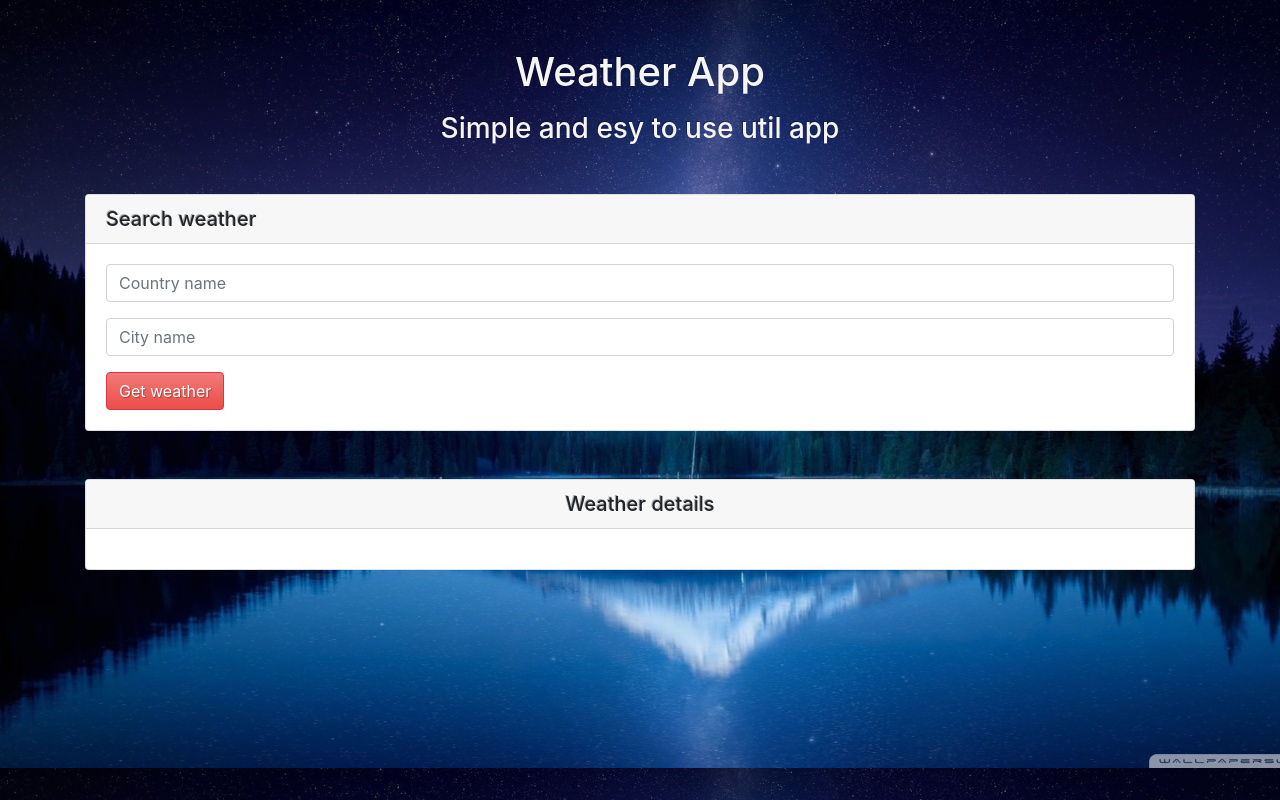
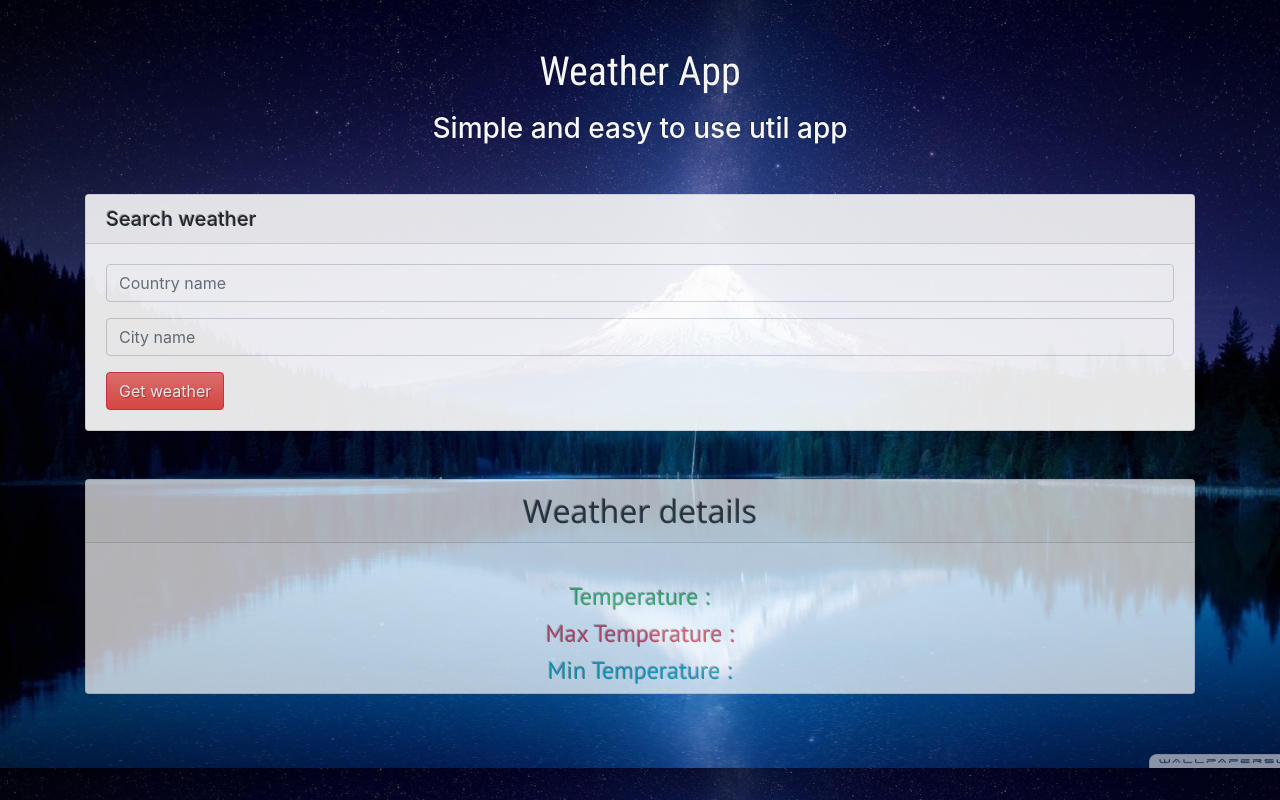
Before and after one commit to nadeeraka/react-wapp, a React (Create React App) app: page / in a window 1280 px wide. Built offline with nearby package versions, Linux system fonts and the light colour scheme; no server answers.

Commit message:
more  style added

```diff
--- a/public/index.html
+++ b/public/index.html
@@ -17,6 +17,19 @@
       href="https://bootswatch.com/4/slate/bootstrap.min.css"
     />
     <link rel="manifest" href="%PUBLIC_URL%/manifest.json" />
+    <link
+      href="https://fonts.googleapis.com/css?family=Roboto+Condensed"
+      rel="stylesheet"
+    />
+    <link
+      href="https://fonts.googleapis.com/css?family=Open+Sans"
+      rel="stylesheet"
+    />
+    <link
+      href="https://fonts.googleapis.com/css?family=Open+Sans|PT+Sans"
+      rel="stylesheet"
+    />
+
     <!--
       Notice the use of %PUBLIC_URL% in the tags above.
       It will be replaced with the URL of the `public` folder during the build.
@@ -26,13 +39,7 @@
       work correctly both with client-side routing and a non-root public URL.
       Learn how to configure a non-root public URL by running `npm run build`.
     -->
-    <style>
-      .bp {
-        height: 100%;
-        width: 100%;
-      }
-    </style>
-    <title>React App</title>
+    <title>Weather App</title>
   </head>
   <body
     class="bb"
--- a/src/App.js
+++ b/src/App.js
@@ -77,7 +77,18 @@
       <div className="container">
         <Title />
         <Form getWhether={this.getWhether} />
-        <Weather />
+        <Weather
+          temp={this.state.temp}
+          tempMax={this.state.temp_max}
+          tempMin={this.state.temp_min}
+          humidity={this.state.humidity}
+          pressure={this.state.pressure}
+          wind={this.state.wind}
+          name={this.state.name}
+          description={this.state.description}
+          main={this.state.main}
+          error={this.state.error}
+        />
       </div>
     );
   }
--- a/src/components/form.js
+++ b/src/components/form.js
@@ -3,7 +3,7 @@
 const Form = props => {
   return (
     <div>
-      <div className="card">
+      <div className="card os">
         <h5 className="card-header">Search weather</h5>
         <div className="card-body">
           <form onSubmit={props.getWhether}>
--- a/src/components/title.js
+++ b/src/components/title.js
@@ -3,8 +3,8 @@
   return (
     <div>
       <h1 className="text-center mt-5 mb-3 cc">Weather App</h1>
-      <h3 className="text-center mt-2 mb-5 cc">
-        Simple and esy to use util app
+      <h3 className="text-center mt-2 mb-5 text-light">
+        Simple and easy to use util app
       </h3>
     </div>
   );
--- a/src/components/weather.js
+++ b/src/components/weather.js
@@ -2,9 +2,18 @@
 
 const Weather = props => (
   <div>
-    <div className="card mt-5">
-      <h5 className="card-header text-center"> Weather details</h5>
+    <div className="card mt-5 op">
+      <h2 className="card-header text-center text-dark ff"> Weather details</h2>
       <div className="card-body" />
+      <h4 className=" text-center text-success pt">
+        Temperature : {props.temp}
+      </h4>
+      <h4 className=" text-center text-danger  pt">
+        Max Temperature : {props.tempMax}
+      </h4>
+      <h4 className=" text-center text-info pt">
+        Min Temperature : {props.tempMin}
+      </h4>
     </div>
   </div>
 );
--- a/src/index.css
+++ b/src/index.css
@@ -14,5 +14,18 @@
 }
 .cc {
   color: whitesmoke;
-  text-shadow: 2em, black +;
+  text-shadow: 2em, black;
+  font-family: "Roboto Condensed", sans-serif;
 }
+.ff {
+  font-family: "Open Sans", sans-serif;
+}
+.pt {
+  font-family: "PT Sans", sans-serif;
+}
+.op {
+  opacity: 0.7;
+}
+.os {
+  opacity: 0.9;
+}
```
